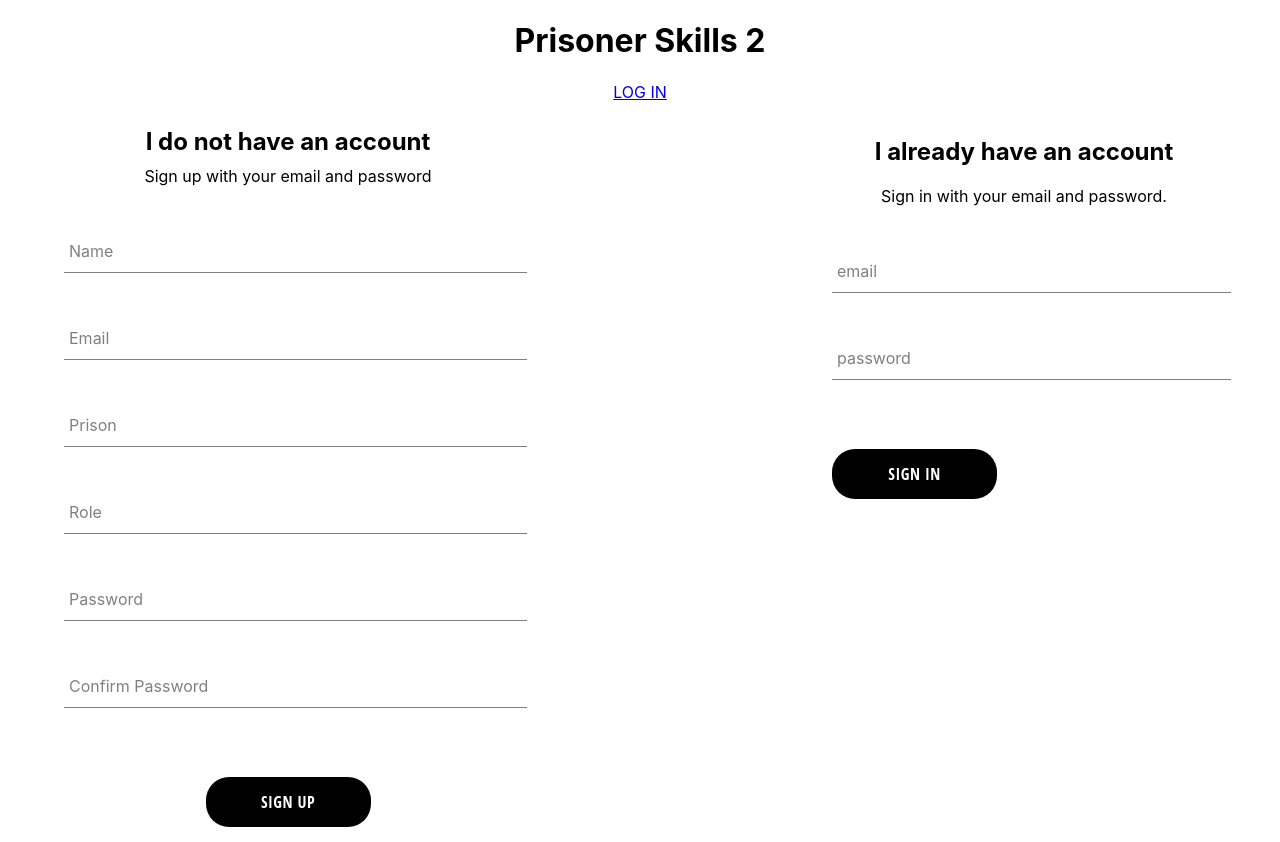
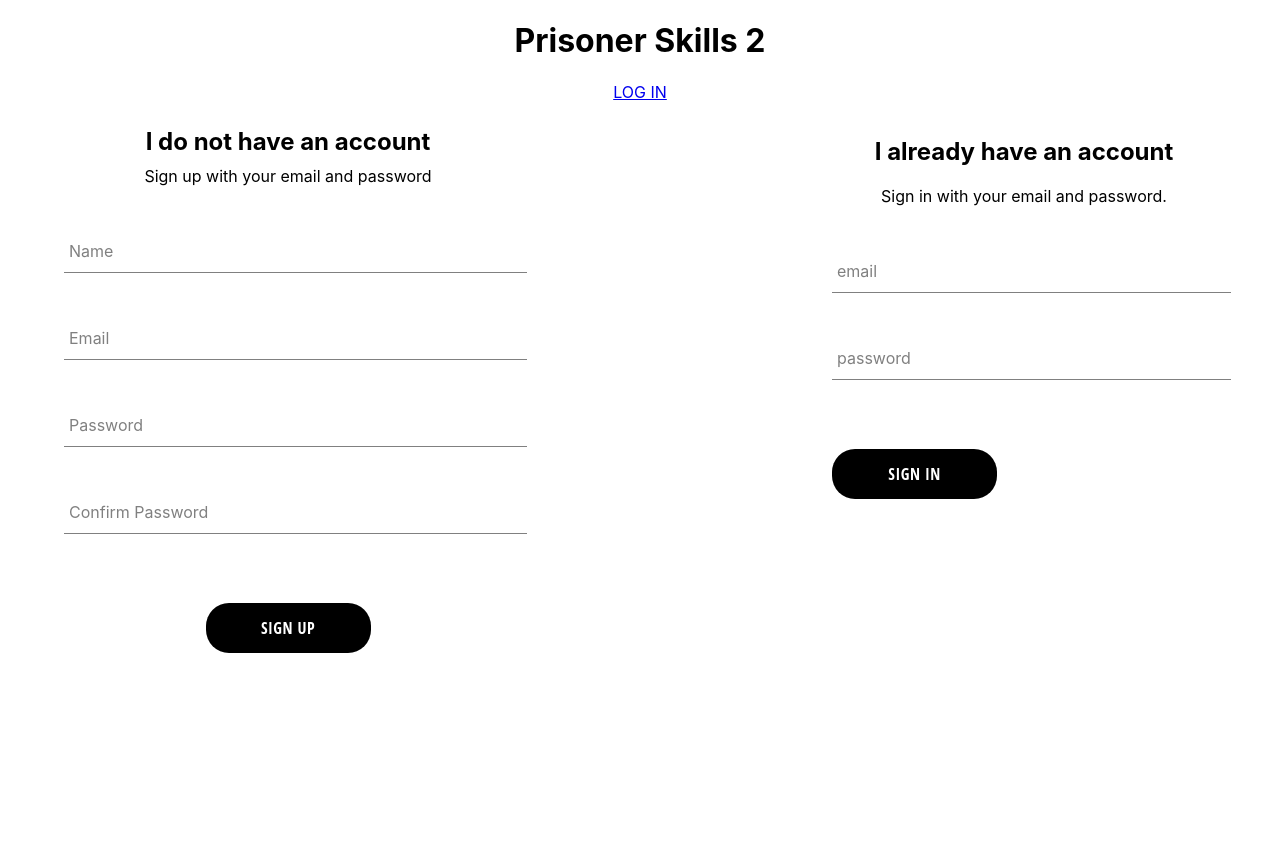
Before and after one commit to evoingram/Front-End, a React (Create React App) app in the folder prisoner-skills-2/: page /login in a window 1280 px wide. After the commit the page ends 800 px from the top, so only its background shows below. Built offline with nearby package versions, Linux system fonts and the light colour scheme.

Commit message:
deleted prison and role from signup form

```diff
--- a/prisoner-skills-2/src/components/signup/SignUp.jsx
+++ b/prisoner-skills-2/src/components/signup/SignUp.jsx
@@ -54,7 +54,7 @@ class SignUp extends Component {
     }
 
     render() {
-        const {name, email, prison, role, password, confirmPassword} = this.state;
+        const {name, email, password, confirmPassword} = this.state;
         return(
             <div className="sign-up">
                 <h2 className="title">I do not have an account</h2>
@@ -74,22 +74,6 @@ class SignUp extends Component {
                         value={email}
                         onChange={this.handleChange}
                         label="Email"
-                        required
-                    />
-                    <FormInput
-                        type="text"
-                        name="prison"
-                        value={prison}
-                        onChange={this.handleChange}
-                        label="Prison"
-                        required
-                    />
-                    <FormInput
-                        type="text"
-                        name="role"
-                        value={role}
-                        onChange={this.handleChange}
-                        label="Role"
                         required
                     />
                     <FormInput
```
